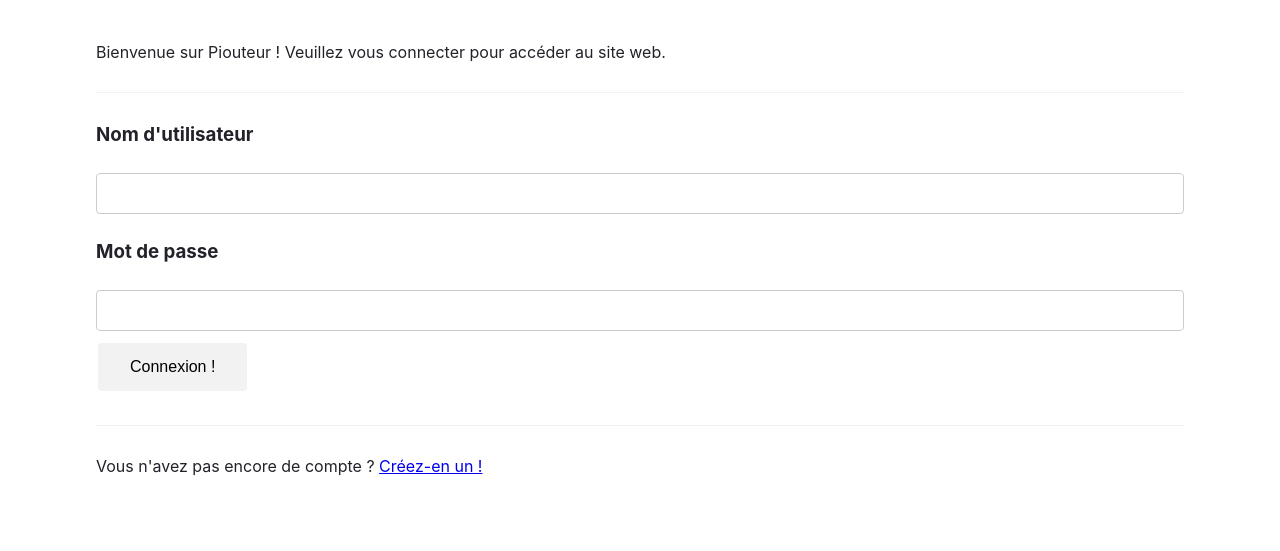
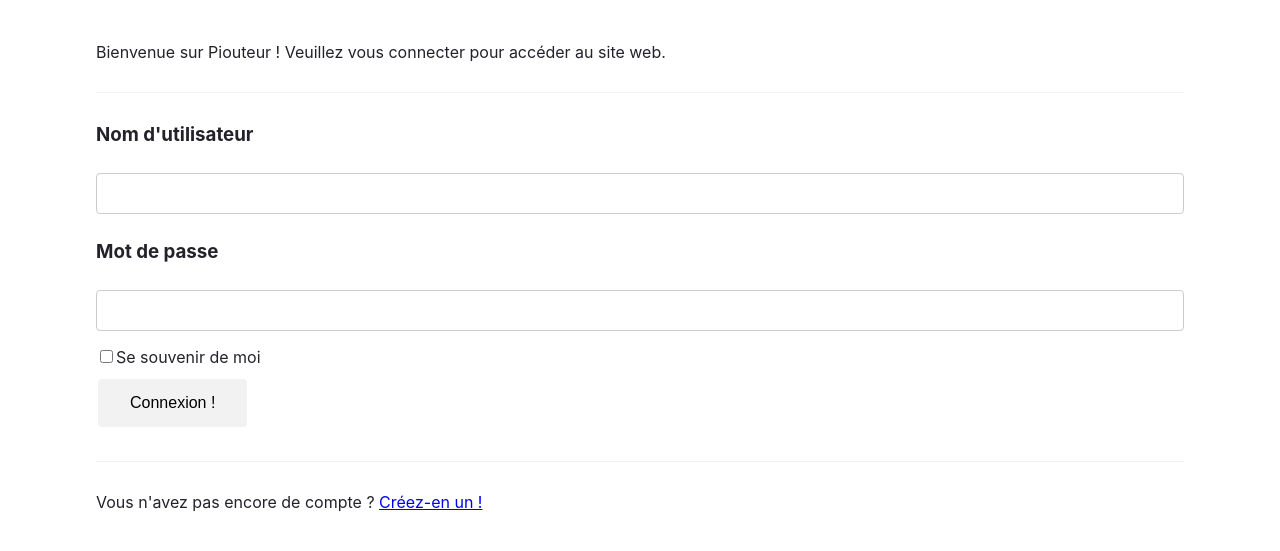
Before and after one commit to Guimhoff/4A_ILC_cloud_computing, a Gatsby site in the folder frontend/: page /connexion in a window 1280 px wide. Shown: the part 101-652 px from the top of the page. Built offline with nearby package versions, Linux system fonts and the light colour scheme; Gatsby itself is replaced by a stand-in of ours.

Commit message:
Documentation et amélioration de la page de connexion

```diff
--- a/frontend/src/pages/connexion.js
+++ b/frontend/src/pages/connexion.js
@@ -4,9 +4,15 @@
 import ValidationButton from "../components/validationButton"
 import * as styles from "../styles/globalStyles.js"
 
-
+// Page to log the user in, incliding a form to enter his username and password, and a check "remebmer me"
 const ConnexionPage = () => {
 
+  // If the user is already logged in, redirect him to the home page
+  if (localStorage.getItem("token")) {
+    window.location.href = "http://localhost:8000/accueil"
+  }
+
+  // Function to log the user in
   function connexion() {
     let username = document.getElementById("username").value
     let password = document.getElementById("password").value
@@ -14,6 +20,7 @@
     const formData = new FormData();
     formData.append('pseudo', username);
     formData.append('password', password);
+    formData.append('rememberMe', document.getElementById("rememberMe").checked);
 
     fetch("http://localhost:5000/login", {
       method: "POST",
@@ -55,6 +62,11 @@
         <FormInput title="Nom d'utilisateur" id='username' name='Nom' />
         <FormInput title="Mot de passe" id='password' name='Mot de passe' type='password' />
 
+        <label style={styles.labelStyles}>
+          <input type="checkbox" id="rememberMe" name="rememberMe" value="rememberMe" />
+          Se souvenir de moi
+        </label>
+
         <ValidationButton title="Connexion !" idBouton="loginIn" onClickButton={connexion} />
       </section>
 
--- a/frontend/src/styles/globalStyles.js
+++ b/frontend/src/styles/globalStyles.js
@@ -20,6 +20,12 @@
     paddingTop: "40px",
     paddingBottom: "0px",
     fontFamily: "-apple-system, Roboto, sans-serif, serif",
+}
+
+export const labelStyles = {
+    display: "block",
+    marginTop: "8px",
+    marginBottom: "8px",
 }
 
 export const headingStyles = {
```
